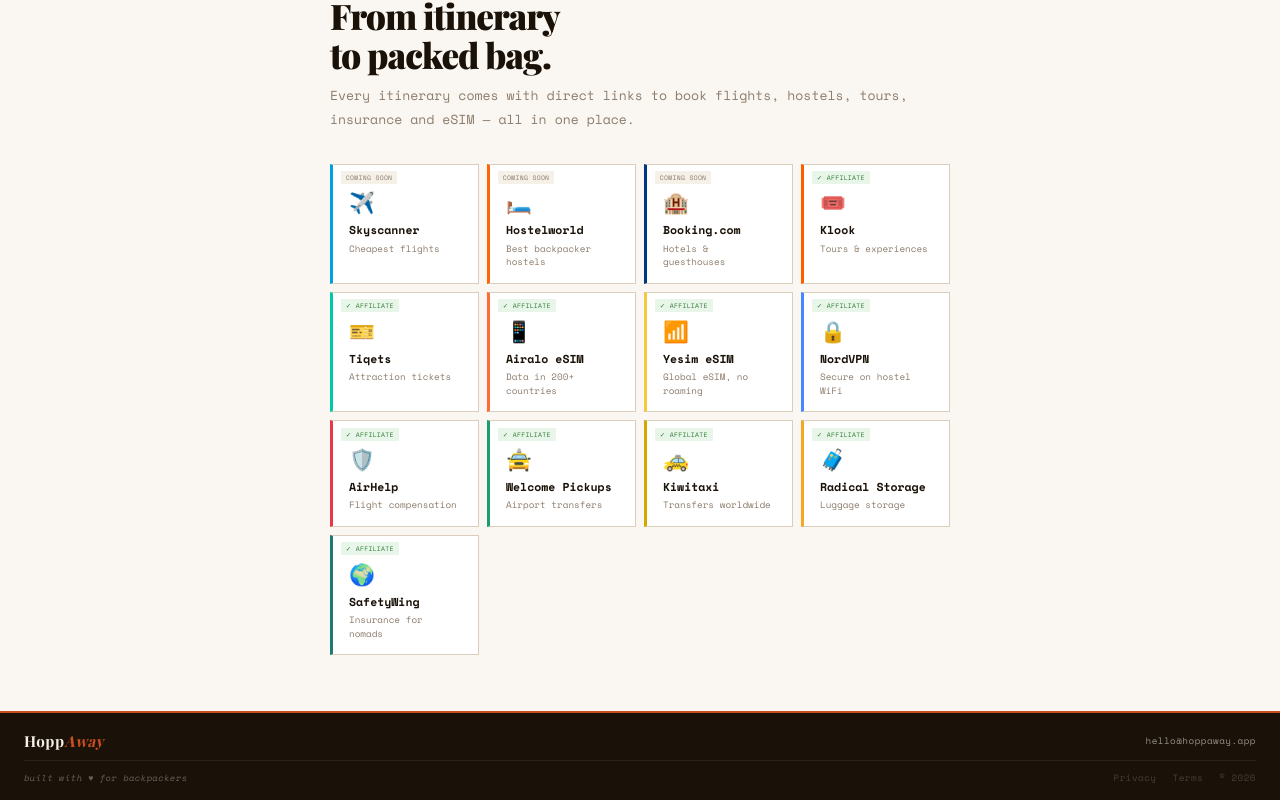
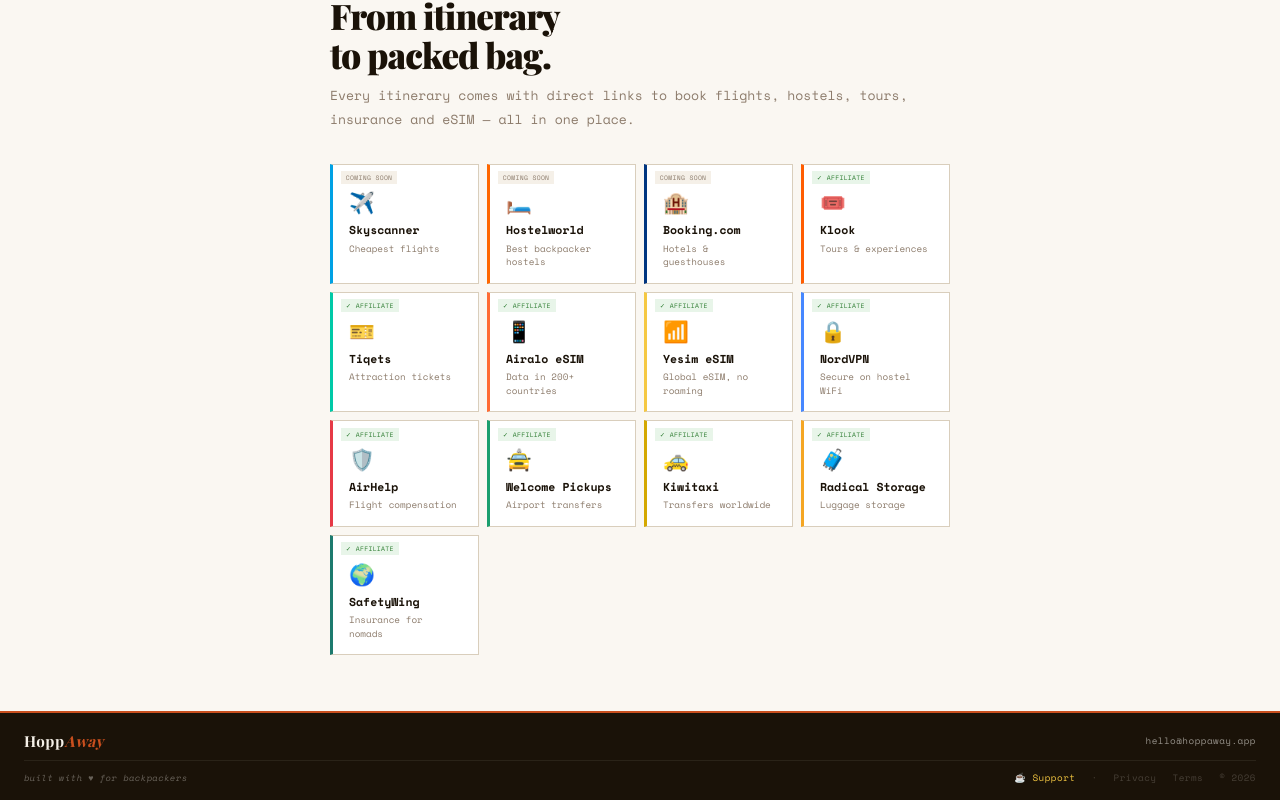
Before and after one commit to hoppaway/hoppaway, a React (Vite) app: page / in a window 1280 px wide. Shown: the part 2485-3285 px from the top of the page. Built offline with nearby package versions, Linux system fonts and the light colour scheme; a web font is replaced by a local one.

Commit message:
Update App.jsx

```diff
--- a/src/App.jsx
+++ b/src/App.jsx
@@ -371,6 +371,25 @@
   }
   .disclaimer p { font-family: var(--fm); font-size: 0.62rem; color: var(--brown); line-height: 1.65; }
   .disclaimer strong { color: var(--orange); }
+  /* ─── BUY ME A COFFEE ─── */
+  .bmc-bar {
+    background: #fffbf0; border: 1.5px solid rgba(245,200,66,.5);
+    border-left: 3px solid var(--yellow);
+    padding: 1rem 1.2rem; margin-top: 1rem;
+    display: flex; align-items: center; justify-content: space-between; gap: 1rem; flex-wrap: wrap;
+  }
+  .bmc-text { font-family: var(--fm); font-size: 0.63rem; color: var(--brown); line-height: 1.6; flex: 1; }
+  .bmc-text strong { color: var(--ink); }
+  .btn-bmc {
+    background: var(--yellow); border: 1.5px solid var(--ink); color: var(--ink);
+    padding: 0.55rem 1.1rem; font-family: var(--fm); font-size: 0.68rem; font-weight: 700;
+    cursor: pointer; box-shadow: 2px 2px 0 var(--ink);
+    text-decoration: none; display: inline-flex; align-items: center; gap: 0.4rem;
+    white-space: nowrap; transition: all .12s;
+    -webkit-tap-highlight-color: transparent;
+  }
+  .btn-bmc:hover { box-shadow: 3px 3px 0 var(--ink); }
+  .btn-bmc:active { transform: translate(2px,2px); box-shadow: none; }
   /* ─── ERROR ─── */
   .err-card {
     background: rgba(201,79,30,.06); border: 1.5px solid rgba(201,79,30,.3);
@@ -566,6 +585,7 @@
         <div className="footer-row2">
           <span className="footer-tagline">built with ♥ for backpackers</span>
           <div className="footer-links">
+            <a href="https://buymeacoffee.com/hoppaway" target="_blank" rel="noopener noreferrer" style={{color:"var(--yellow)"}}>☕ Support</a>
             <span onClick={onBack} style={{cursor:"pointer"}}>← App</span>
             <span>© 2026</span>
           </div>
@@ -635,6 +655,7 @@
         <div className="footer-row2">
           <span className="footer-tagline">built with ♥ for backpackers</span>
           <div className="footer-links">
+            <a href="https://buymeacoffee.com/hoppaway" target="_blank" rel="noopener noreferrer" style={{color:"var(--yellow)"}}>☕ Support</a>
             <span onClick={onBack} style={{cursor:"pointer"}}>← App</span>
             <span>© 2026</span>
           </div>
@@ -1221,6 +1242,15 @@
           <div className="disclaimer">
             <p><strong>⚠ Estimates only.</strong> Prices, availability and conditions change frequently. Always verify before booking. HoppAway is not responsible for discrepancies between estimated and actual costs.</p>
           </div>
+          <div className="bmc-bar">
+            <div className="bmc-text">
+              <strong>☕ Enjoying HoppAway?</strong><br />
+              It's free and always will be. If it helped you plan your trip, a coffee keeps it running!
+            </div>
+            <a className="btn-bmc" href="https://buymeacoffee.com/hoppaway" target="_blank" rel="noopener noreferrer">
+              ☕ Buy me a coffee
+            </a>
+          </div>
         </div>
       )}
       {/* FOOTER */}
@@ -1232,6 +1262,8 @@
         <div className="footer-row2">
           <span className="footer-tagline">built with ♥ for backpackers</span>
           <div className="footer-links">
+            <a href="https://buymeacoffee.com/hoppaway" target="_blank" rel="noopener noreferrer" style={{color:"var(--yellow)"}}>☕ Support</a>
+            <span>·</span>
             <span onClick={() => goTo("/privacy")} style={{cursor:"pointer"}}>Privacy</span>
             <span onClick={() => goTo("/terms")} style={{cursor:"pointer"}}>Terms</span>
             <span>© 2026</span>
```
